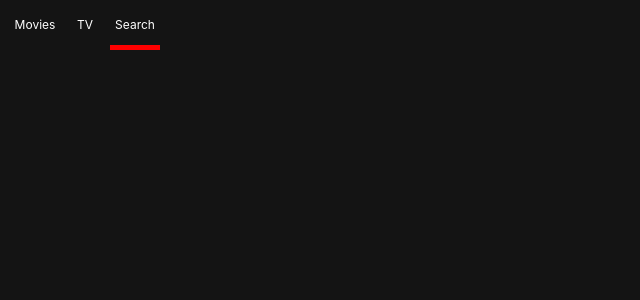
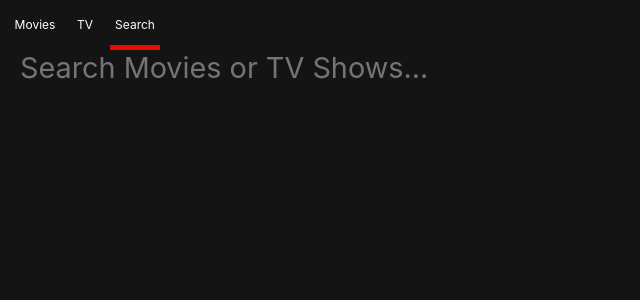
Before and after one commit to dngwoo/nomard_noflix_app, a React (Create React App) app: page /search in a window 1280 px wide. Shown: the top 300 px of the page, without its empty margins (0-640 px from the left). Built offline with nearby package versions, Linux system fonts and the light colour scheme.

Commit message:
SerachPresenter Commit

```diff
--- a/src/Routes/Home/HomePresenter.js
+++ b/src/Routes/Home/HomePresenter.js
@@ -6,7 +6,7 @@
 import Loader from '../../Components/Loader';
 
 const Container = styled.div`
-  padding: 0px 10px;
+  padding: 0px 20px;
 `;
 
 const HomePresenter = ({ nowPlaying, popular, upcoming, loading, error }) =>
--- a/src/Routes/Search/SearchContainer.js
+++ b/src/Routes/Search/SearchContainer.js
@@ -11,17 +11,21 @@
     error: null
   };
 
-  componentDidMount() {
-    this.handleSubmit();
-  }
-
-  handleSubmit = () => {
+  handleSubmit = e => {
+    e.preventDefault(); // 엔터를 칠 경우 값이 보내고 그 뒤 초기화되고 새로고침되는 이벤트를 막아버림
     const { searchTerm } = this.state;
     if (searchTerm !== '') {
       this.searchByTerm();
     }
   };
-
+  updateTerm = e => {
+    const {
+      target: { value }
+    } = e;
+    this.setState({
+      searchTerm: value // searchTerm을 계속 바꿔줌(input창에 적는 글자들에 따라서)
+    });
+  };
   searchByTerm = async () => {
     const { searchTerm } = this.state;
     try {
@@ -45,7 +49,7 @@
   };
   render() {
     const { movieResults, tvResults, searchTerm, loading, error } = this.state;
-
+    // console.log(searchTerm);
     return (
       <SearchPresenter
         movieResults={movieResults}
@@ -54,6 +58,7 @@
         loading={loading}
         error={error}
         handleSubmit={this.handleSubmit}
+        updateTerm={this.updateTerm}
       />
     );
   }
--- a/src/Routes/Search/SearchPresenter.js
+++ b/src/Routes/Search/SearchPresenter.js
@@ -1,6 +1,23 @@
 import React from 'react';
 import PropTypes from 'prop-types';
 import styled from 'styled-components';
+import Loader from '../../Components/Loader';
+import Section from '../../Components/Section';
+
+const Container = styled.div`
+  padding: 0px 20px;
+`;
+
+const Form = styled.form`
+  margin-bottom: 50px;
+  width: 100%;
+`;
+
+const Input = styled.input`
+  all: unset;
+  font-size: 1.8rem;
+  width: 100%;
+`;
 
 const SearchPresenter = ({
   movieResults,
@@ -8,16 +25,48 @@
   searchTerm,
   loading,
   error,
-  handleSubmit
-}) => null;
+  handleSubmit,
+  updateTerm
+}) => (
+  <Container>
+    <Form onSubmit={handleSubmit}>
+      <Input
+        placeholder='Search Movies or TV Shows...'
+        value={searchTerm} // <- 왜 해주는 지 이해 안감
+        onChange={updateTerm}
+      />
+    </Form>
+    {loading ? (
+      <Loader />
+    ) : (
+      <>
+        {movieResults && movieResults.length > 0 && (
+          <Section title='Movie Results'>
+            {movieResults.map(movie => (
+              <span key={movie.id}>{movie.title}</span>
+            ))}
+          </Section>
+        )}
+        {tvResults && tvResults.length > 0 && (
+          <Section title='TV Show Results'>
+            {tvResults.map(show => (
+              <span key={show.id}>{show.name}</span>
+            ))}
+          </Section>
+        )}
+      </>
+    )}
+  </Container>
+);
 
-SearchPresenter.PropTypes = {
+SearchPresenter.propTypes = {
   movieResults: PropTypes.array,
   tvResults: PropTypes.array,
   searchTerm: PropTypes.string,
   loading: PropTypes.bool.isRequired,
   error: PropTypes.string,
-  handleSubmit: PropTypes.func.isRequired
+  handleSubmit: PropTypes.func.isRequired,
+  updateTerm: PropTypes.func.isRequired
 };
 
 export default SearchPresenter;
--- a/src/Routes/TV/TVContainer.js
+++ b/src/Routes/TV/TVContainer.js
@@ -38,7 +38,7 @@
 
   render() {
     const { topRated, popular, airingTday, loading, error } = this.state;
-    // console.log(this.state);
+    console.log(this.state);
     return (
       <TVPresenter
         topRated={topRated}
--- a/src/Routes/TV/TVPresenter.js
+++ b/src/Routes/TV/TVPresenter.js
@@ -5,7 +5,7 @@
 import Loader from '../../Components/Loader';
 
 const Container = styled.div`
-  padding: 0px 10px;
+  padding: 0px 20px;
 `;
 
 const TVPresenter = ({ topRated, popular, airingToday, loading, error }) =>
```
